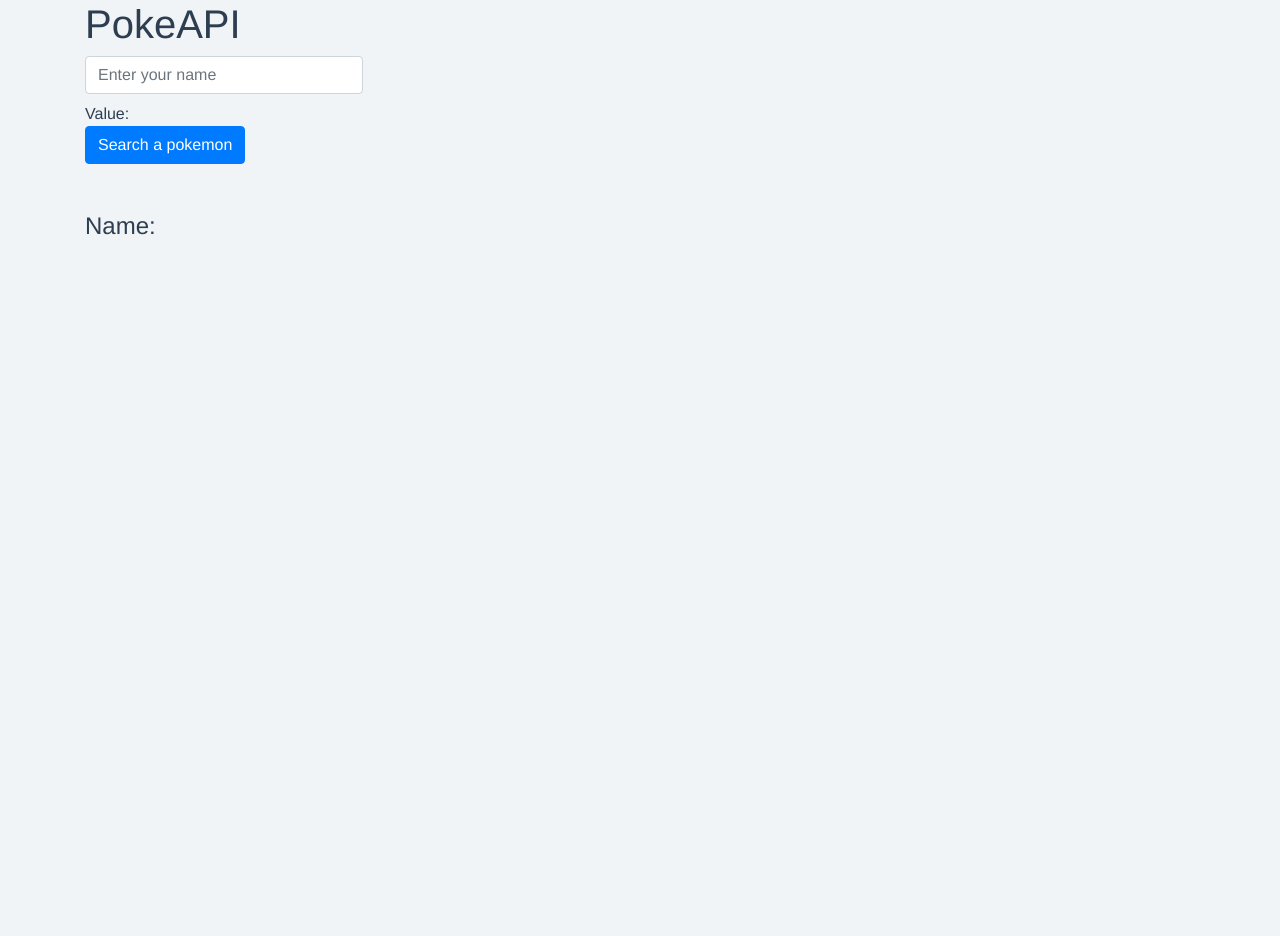
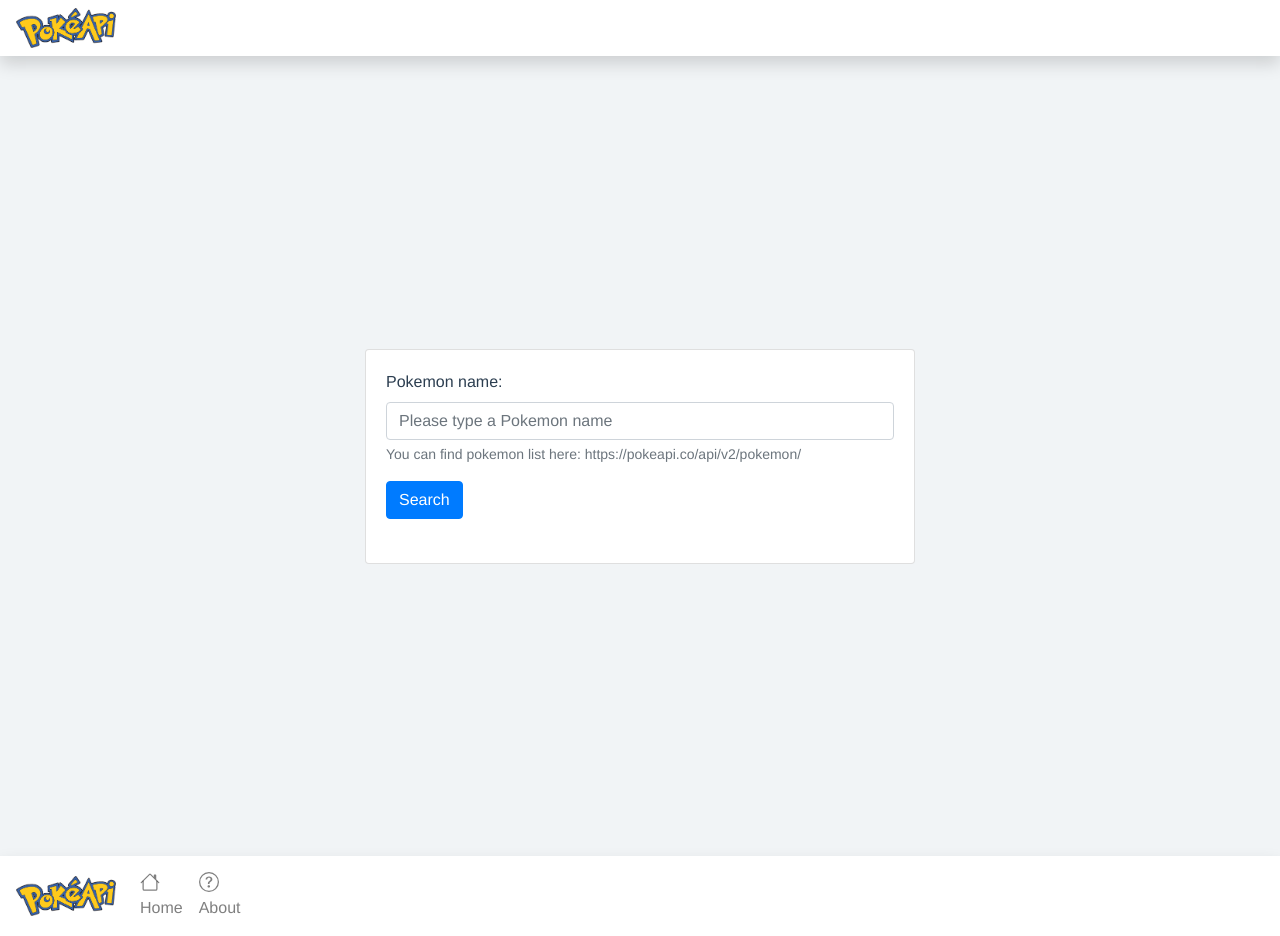
Before and after one commit to lucaspmarra/nuxt-copybase-pokeapi, a Nuxt app: page / in a window 1280 px wide. Before the commit the page ends 800 px from the top, so only its background shows below. Built offline with nearby package versions, Linux system fonts and the light colour scheme.

Commit message:
FEAT: add deploy pipe; testing project on web;

```diff
--- a/assets/css/style.scss
+++ b/assets/css/style.scss
@@ -14,3 +14,48 @@
   background-color: #f1f4f6;
   min-height: 100vh;
 }
+
+.poke-api-logo {
+  width: 100px;
+}
+
+.poke-card {
+  width: 550px;
+}
+
+.poke-card-selected {
+  margin-top: 20px;
+  width: 500px;
+}
+
+.poke-text {
+  text-transform: capitalize;
+}
+.navbar {
+  background-color: white;
+}
+
+@media only screen and (max-width: 40em) {
+  .poke-card {
+    width: 300px;
+  }
+  .poke-card-selected {
+    margin-top: 20px;
+    width: 300px;
+  }
+  .about-card {
+    width: 300px;
+  }
+  .poke-api-logo {
+    width: 50px;
+  }
+  .icon-navigation {
+    text-align: center;
+  }
+  .text-navigation {
+    font-size: 10px;
+  }
+  .navbar {
+    background-color: white;
+  }
+}
--- /dev/null
+++ b/components/MobileNavbar.vue
@@ -0,0 +1,37 @@
+<!-- eslint-disable vue/multi-word-component-names -->
+<template>
+  <b-navbar id="navbar" class="shadow navbar" type="light">
+    <b-navbar-brand>
+      <img
+        alt="Ir para a página Inicial da página Bem Cuidar - Eleições 2022"
+        class="ml-auto poke-api-logo"
+        src="../assets/img/pokeapi.png"
+      />
+    </b-navbar-brand>
+    <b-navbar-nav>
+      <b-nav-item to="/">
+        <div class="icon-navigation">
+          <b-icon icon="house" title="Home"> </b-icon>
+        </div>
+        <span class="text-navigation">Home</span>
+      </b-nav-item>
+
+      <b-nav-item to="/about">
+        <div class="icon-navigation">
+          <b-icon icon="question-circle" title="About page"> </b-icon>
+        </div>
+        <span class="text-navigation">About</span>
+      </b-nav-item>
+    </b-navbar-nav>
+  </b-navbar>
+</template>
+
+<script>
+export default {
+  // eslint-disable-next-line vue/multi-word-component-names
+  name: 'Navbar',
+  data() {
+    return {}
+  },
+}
+</script>
--- /dev/null
+++ b/components/Navbar.vue
@@ -0,0 +1,24 @@
+<!-- eslint-disable vue/multi-word-component-names -->
+<template>
+  <b-navbar id="navbar" class="shadow navbar" toggleable="sm" type="light">
+    <b-navbar-nav>
+      <b-link to="/">
+        <img
+          alt="Ir para a página Inicial da página Bem Cuidar - Eleições 2022"
+          class="ml-auto poke-api-logo"
+          src="../assets/img/pokeapi.png"
+        />
+      </b-link>
+    </b-navbar-nav>
+  </b-navbar>
+</template>
+
+<script>
+export default {
+  // eslint-disable-next-line vue/multi-word-component-names
+  name: 'Navbar',
+  data() {
+    return {}
+  },
+}
+</script>
--- a/layouts/default.vue
+++ b/layouts/default.vue
@@ -1,6 +1,8 @@
 <!-- eslint-disable vue/multi-word-component-names -->
 <template>
   <div>
+    <Navbar />
     <Nuxt />
+    <Mobile-navbar />
   </div>
 </template>
--- a/nuxt.config.js
+++ b/nuxt.config.js
@@ -18,6 +18,9 @@
   components: true,
   buildModules: ['@nuxtjs/eslint-module'],
   modules: ['bootstrap-vue/nuxt', '@nuxtjs/axios'],
+  bootstrapVue: {
+    icons: true,
+  },
   build: {},
   loading: {
     color: 'blue',
--- /dev/null
+++ b/pages/about.vue
@@ -0,0 +1,44 @@
+<template>
+  <div
+    class="d-flex flex-column min-vh-100 justify-content-center align-items-center"
+  >
+    <b-card class="about-card">
+      <p>
+        Reference:
+        <a href="https://pokeapi.co/about">https://pokeapi.co/about</a>
+      </p>
+      <b-card-text>
+        <h4>What is this?</h4>
+        <p>
+          This website provides a RESTful API interface to highly detailed
+          objects built from thousands of lines of data related to
+          <a href="https://en.wikipedia.org/wiki/Pokemon">Pokémon</a>. We
+          specifically cover the video game franchise. Using this website, you
+          can consume information on Pokémon, their moves, abilities, types, egg
+          groups and much, much more.
+        </p>
+        <hr />
+        <h4>What is an API?</h4>
+        <p>
+          An API (Application Programming Interface) is a contract that allow
+          developers to interact with an application through a set of
+          interfaces. In this case, the application is a database of thousands
+          of Pokémon-related objects, and the interfaces are URL links.
+        </p>
+        <p>
+          A RESTful API is an API that conforms to a set of loose conventions
+          based on HTTP verbs, errors, and hyperlinks.
+        </p>
+      </b-card-text>
+    </b-card>
+  </div>
+</template>
+
+<script>
+export default {
+  name: 'IndexPage',
+  data() {
+    return {}
+  },
+}
+</script>
--- a/pages/index.vue
+++ b/pages/index.vue
@@ -1,38 +1,48 @@
 <template>
-  <div class="container">
-    <h1>PokeAPI</h1>
+  <div
+    class="d-flex flex-column min-vh-100 justify-content-center align-items-center"
+  >
+    <article>
+      <section>
+        <b-card class="poke-card">
+          <b-form-group
+            id="input-group-1"
+            label="Pokemon name:"
+            label-for="pokemon-name"
+            :description="`You can find pokemon list here: ${list}`"
+          >
+            <b-form-input
+              id="pokemon-name"
+              v-model="pokemonName"
+              class="mb-2 mr-sm-2 mb-sm-0"
+              type="search"
+              placeholder="Please type a Pokemon name"
+            ></b-form-input>
+          </b-form-group>
+          <b-button variant="primary" @click="onSubmit">Search</b-button>
 
-    <article v-if="error">
-      <p>
-        Não foi possível realizar a requisição no momento, por favor, tente
-        novamente mais tarde.
-      </p>
-      <p>Stacktrace: {{ error.message }}</p>
-    </article>
+          <b-card-text class="mt-4">
+            <article v-if="pokemon.name">
+              <h4>Pokemon:</h4>
+              <NuxtLink
+                :to="`/pokemon/${pokemon.id}`"
+                class="poke-text"
+                prefetch
+                >{{ pokemon.name }}</NuxtLink
+              >
+            </article>
 
-    <article>
-      <section class="mb-5">
-        <b-form-input
-          v-model="pokemonName"
-          class="mb-2 mr-sm-2 mb-sm-0 w-25"
-          type="search"
-          placeholder="Enter your name"
-        ></b-form-input>
-        <div class="mt-2">Value: {{ pokemonName }}</div>
-        <b-button variant="primary" @click="onSubmit"
-          >Search a pokemon</b-button
-        >
-      </section>
+            <article v-if="loading">
+              <div class="spinner-border" role="status"></div>
+              <span class="visually-hidden">Loading...</span>
+            </article>
 
-      <section v-if="loading">
-        <div class="spinner-border" role="status">
-          <span class="visually-hidden">Loading...</span>
-        </div>
-      </section>
-
-      <section class="mb-2">
-        <h4>Name:</h4>
-        <NuxtLink :to="`/pokemon/${pokemon.id}`" prefetch>{{ pokemon.name }}</NuxtLink>
+            <article v-if="error">
+              <p>Sorry, We Couldn't Connect You! Please try again later.</p>
+              <p>Stacktrace: {{ error.message }}</p>
+            </article>
+          </b-card-text>
+        </b-card>
       </section>
     </article>
   </div>
@@ -47,15 +57,17 @@
       pokemon: {},
       loading: false,
       error: false,
+      list: 'https://pokeapi.co/api/v2/pokemon/',
     }
   },
   methods: {
     async onSubmit() {
+      this.loading = true
       try {
         const response = await this.$axios.get(
           `https://pokeapi.co/api/v2/pokemon/${this.pokemonName}`
         )
-        this.loading = true
+        this.error = false
         this.pokemon = response.data
         // eslint-disable-next-line no-console
         console.log(response.data)
--- a/pages/pokemon/_id.vue
+++ b/pages/pokemon/_id.vue
@@ -1,16 +1,14 @@
 <template>
-  <div class="container">
-    <h1>PokeAPI</h1>
-    <nuxt-link to="/">Voltar</nuxt-link>
+  <div
+    class="d-flex flex-column min-vh-100 justify-content-center align-items-center mb-4"
+  >
     <article v-if="error">
-      <p>
-        Não foi possível realizar a requisição no momento, por favor, tente
-        novamente mais tarde.
-      </p>
+      <p>Sorry, We Couldn't Connect You! Please try again later.</p>
       <p>Stacktrace: {{ error.message }}</p>
     </article>
 
     <article v-if="pokemon">
+      <b-card class="poke-text poke-card-selected">
         <section class="mb-2">
           <h4>Name:</h4>
           <p>{{ pokemon.name }}</p>
@@ -59,12 +57,12 @@
           >
         </section>
 
-      <!-- <section class="mb-2">
+        <section class="mb-2">
           <h4>Moves:</h4>
           <p v-for="move in pokemon.moves" :key="move.name">
             <a :href="move.move.url">{{ move.move.name }}</a>
           </p>
-      </section> -->
+        </section>
 
         <section v-if="pokemon.species" class="mb-2">
           <h4>Species:</h4>
@@ -96,6 +94,7 @@
           <h4>Weight:</h4>
           <p>{{ pokemon.weight }} hg.</p>
         </section>
+      </b-card>
     </article>
   </div>
 </template>
@@ -119,11 +118,7 @@
           `https://pokeapi.co/api/v2/pokemon/${this.$route.params.id}`
         )
         this.pokemon = response.data
-        // eslint-disable-next-line no-console
-        console.log(response.data)
       } catch (e) {
-        // eslint-disable-next-line no-console
-        console.log(e)
         this.error = e
       }
     },
--- a/pages/pokemon/_species.vue
+++ /dev/null
@@ -1,48 +0,0 @@
-<template>
-  <div class="container">
-    <h1>PokeAPI</h1>
-    <nuxt-link to="/">Voltar</nuxt-link>
-    <article v-if="error">
-      <p>
-        Não foi possível realizar a requisição no momento, por favor, tente
-        novamente mais tarde.
-      </p>
-      <p>Stacktrace: {{ error.message }}</p>
-    </article>
-
-    <article>
-      <pre>{{ species }}</pre>
-    </article>
-  </div>
-</template>
-
-<script>
-export default {
-  name: 'IndexPage',
-  data() {
-    return {
-      species: [],
-      error: false,
-    }
-  },
-  mounted() {
-    this.onSubmit()
-  },
-  methods: {
-    async onSubmit() {
-      try {
-        const response = await this.$axios.get(
-          `https://pokeapi.co/api/v2/pokemon-species/${this.$route.params.name}`
-        )
-        this.species = response.data
-        // eslint-disable-next-line no-console
-        console.log(response.data)
-      } catch (e) {
-        // eslint-disable-next-line no-console
-        console.log(e)
-        this.error = e
-      }
-    },
-  },
-}
-</script>
```
Also changed, not shown: assets/img/pokeapi.png (added). Lines whose indentation alone changed are shown as unchanged.
